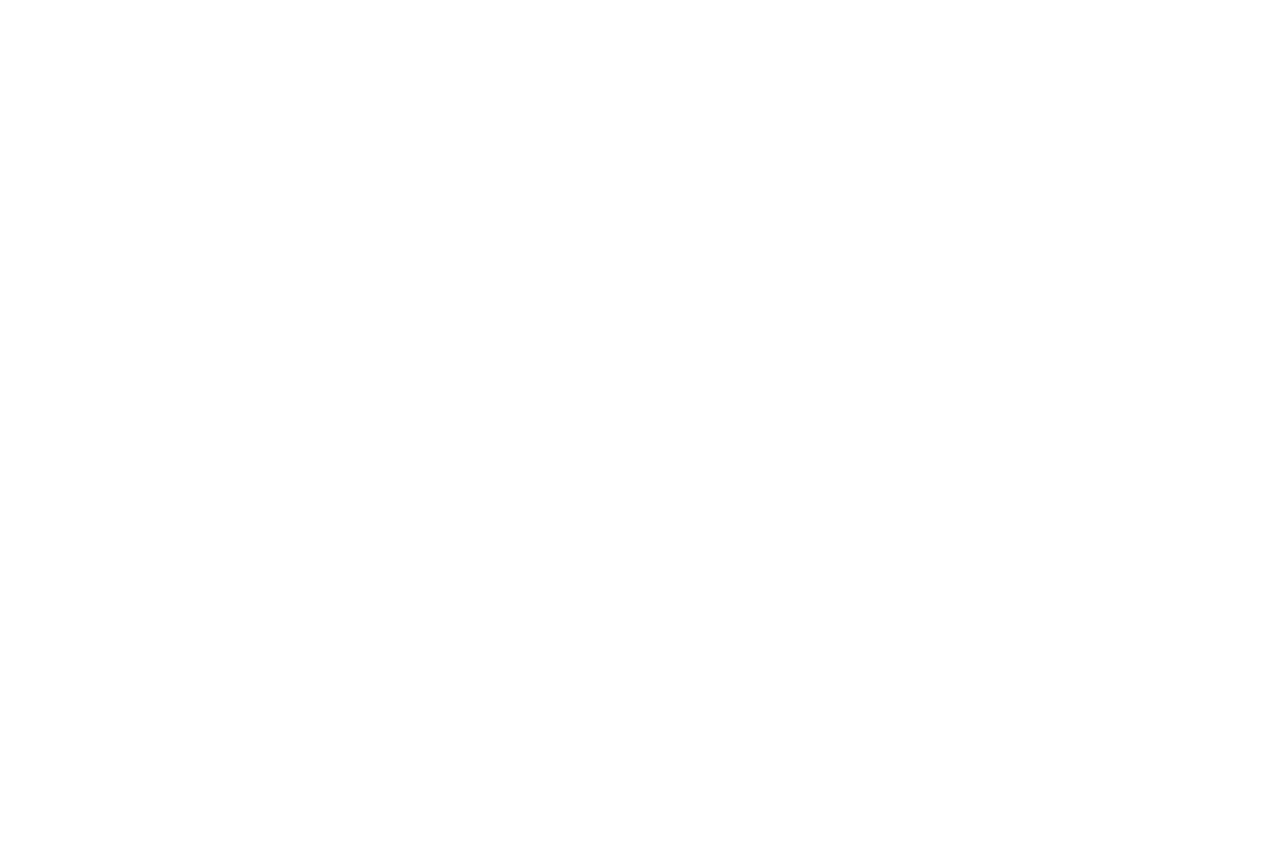
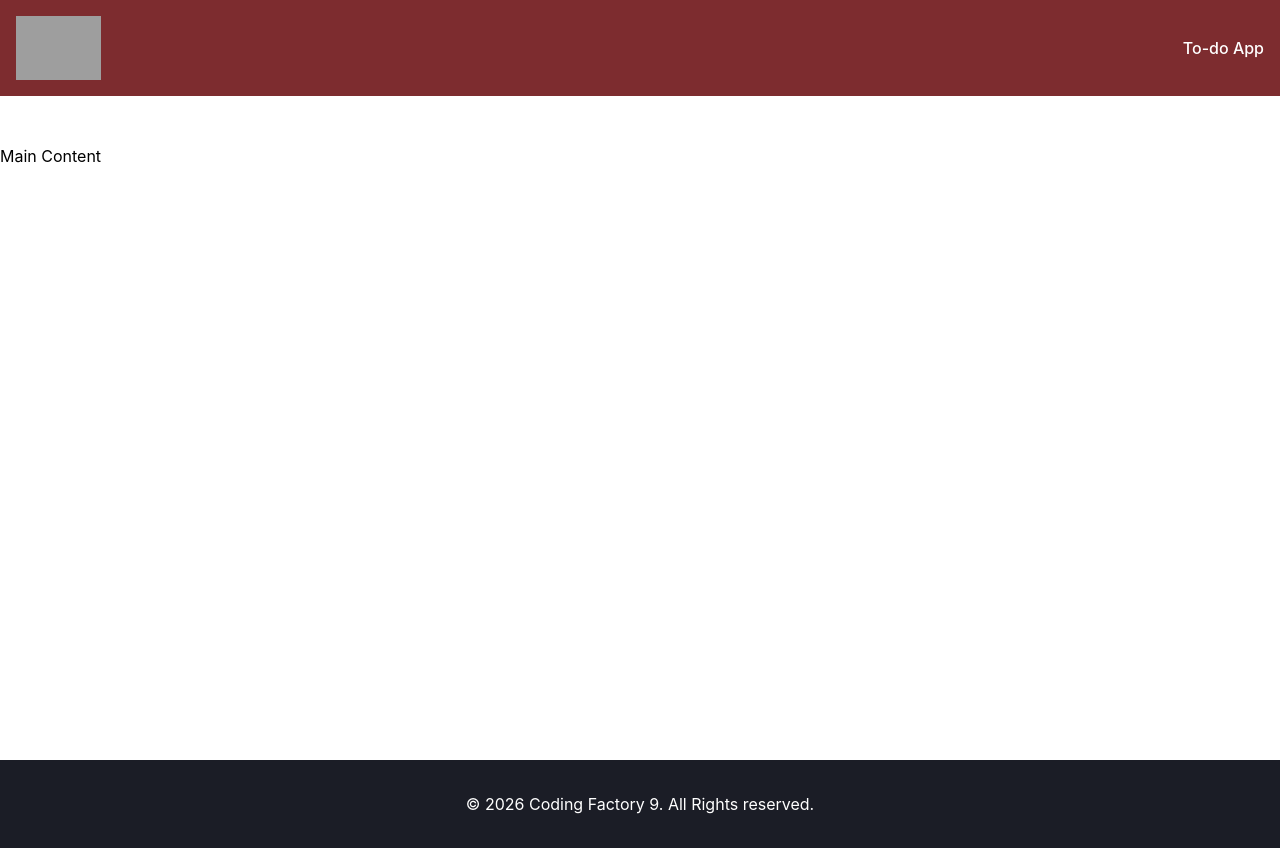
Before and after one commit to daster-13/cf9-todo-app, a React (Vite) app: page / in a window 1280 px wide. Before the commit the page ends 800 px from the top, so only its background shows below. Built offline with nearby package versions, Linux system fonts and the light colour scheme; grey boxes are pictures that could not be loaded.

Commit message:
feat(ui): add Header, Footer and Layout shared components

```diff
--- a/src/App.tsx
+++ b/src/App.tsx
@@ -1,10 +1,13 @@
-
+import Layout from './shared/layout/Layout'
 
 function App() {
 
 
   return (
     <>
+      <Layout>
+        <h1>Main Content</h1>
+      </Layout>
 
     </>
   )
--- /dev/null
+++ b/src/shared/types.ts
@@ -0,0 +1,6 @@
+
+ export  interface LayoutProps {
+    children: React.ReactNode;
+    addClasses?: string;
+
+}
```
